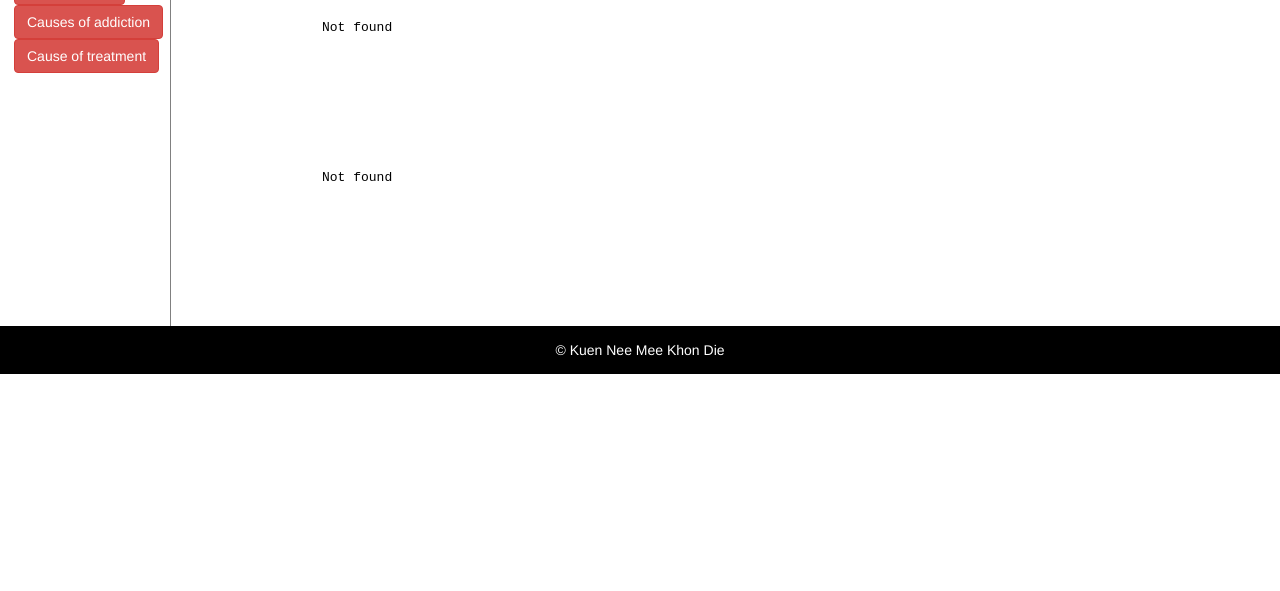
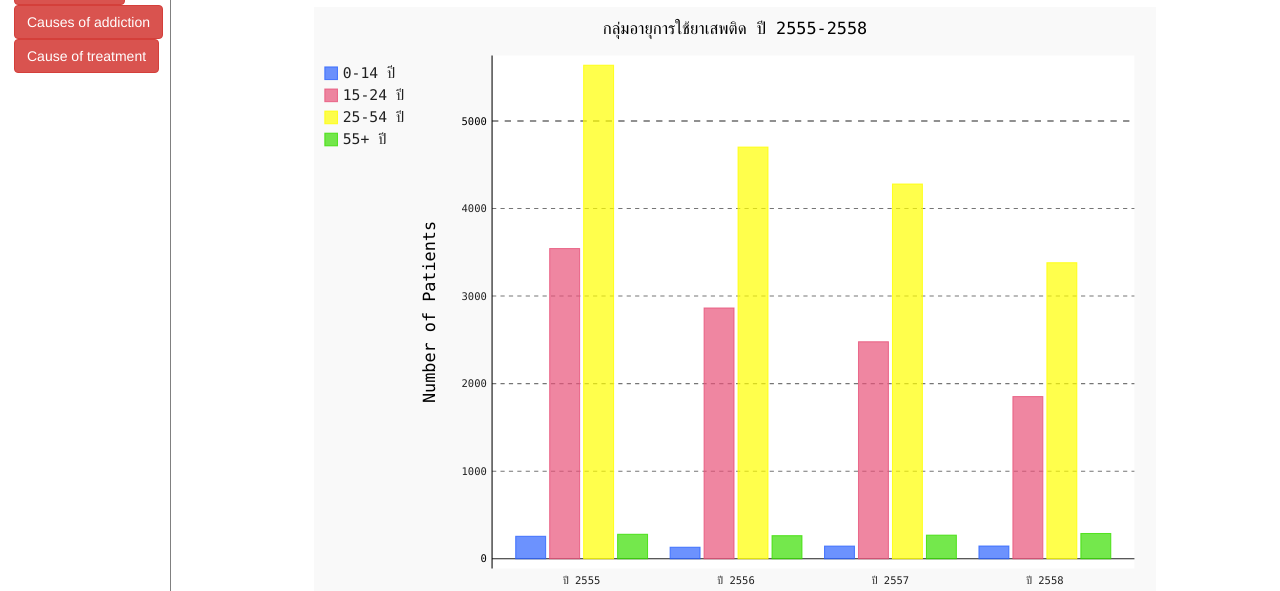
Before and after one commit to zhinagikuz/Project-, a plain HTML site: page age.html in a window 1280 px wide. Shown: the part 209-800 px from the top of the page. Drawn offline with Linux system fonts and the light colour scheme.

Commit message:
edit and re file

```diff
--- a/age.html
+++ b/age.html
@@ -77,7 +77,7 @@ article {
 <div align="center">
   <figure>
     <embed src="graph/img-svg/ages_linebar.svg" width="80%">
-    <embed src="graph/img-svg/ages_guage.svg" width="80%">
+    <embed src="graph/img-svg/age_guage.svg" width="80%">
   </figure>
 </div>
 <!-- show graph end -->
```
Also changed, not shown: graph/img-svg/age_guage.svg (added), graph/img-svg/ages_linebar.svg (added).
